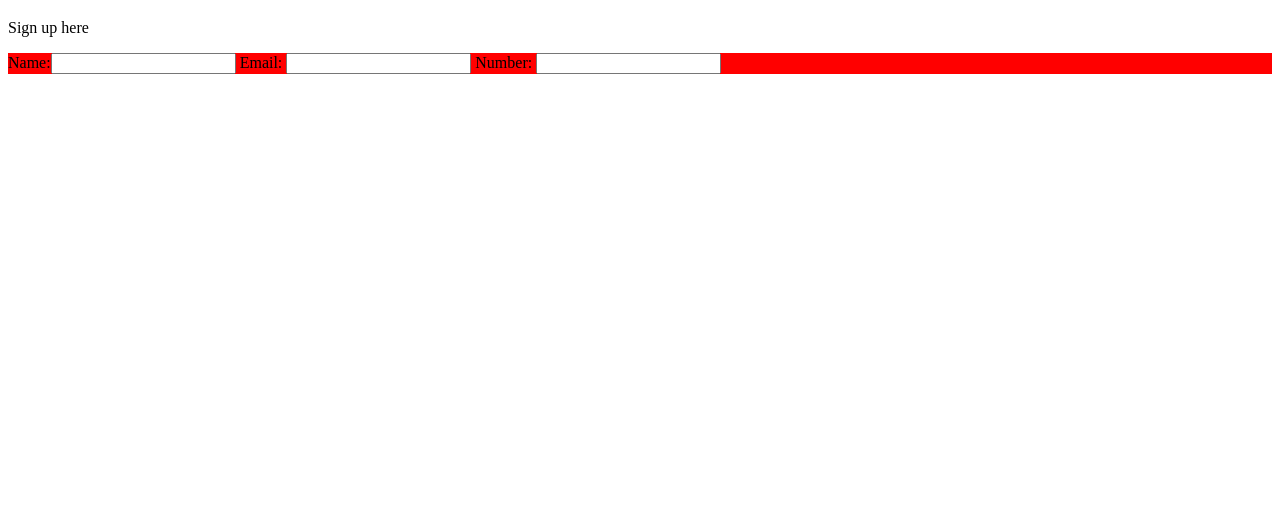
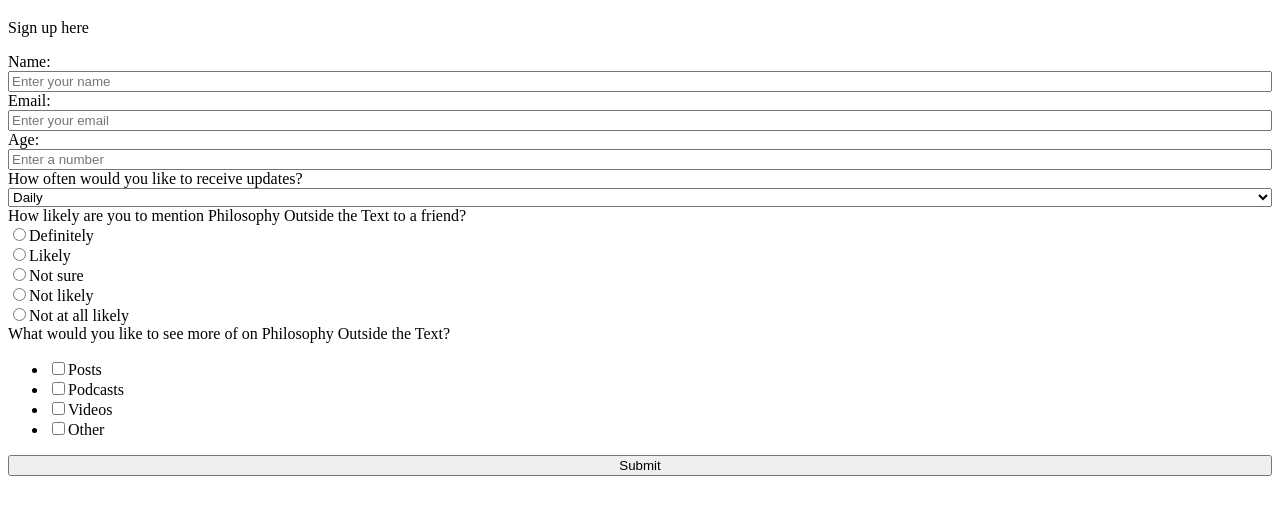
Before and after one commit to JacobArchambault/survey-form, a plain HTML site: page index.html in a window 1280 px wide. Shown: the part 61-576 px from the top of the page. Drawn offline with Linux system fonts and the light colour scheme.

Commit message:
Add radio buttons, checkboxes, flexbox

```diff
--- a/CSS/survey.css
+++ b/CSS/survey.css
@@ -1,3 +1,7 @@
+body {
+    max-width: 100%;
+}
 form {
-    background-color: red;
+    display: flex;
+    flex-direction: column;
 }
--- a/index.html
+++ b/index.html
@@ -10,26 +10,45 @@
         <main>
             <!-- DONE: User Story #1: I can see a title with id="title" in H1 sized text. -->
             <h1 id="title">Newsletter</h1>
-            <!-- DONE: User Story #2: I can see a short explanation with id="description" in P sized text. -->
             <p id="description">Sign up here</p>
             <!-- User Story #3: I can see a form with id="survey-form". -->
             <form id="survey-form">
-                <!-- DONE: User Story #4: Inside the form element, I am required to enter my name in a field with id="name". -->
-                <label id="name-label" for="name">Name:</label><input type="text"/>
-                <!-- User Story #5: Inside the form element, I am required to enter an email in a field with id="email". -->
+                <label id="name-label" for="name">Name:</label><input type="text" id="name" name="name" placeholder="Enter your name">
                 <!-- User Story #6: If I enter an email that is not formatted correctly, I will see an HTML5 validation error. -->
-                <label for="email" id="email-label">Email: </label><input type="text"/>
-                <!-- User Story #7: Inside the form, I can enter a number in a field with id="number". -->
-                <label for="number" id="number-label">Number: </label><input type="text"/>
+                <label for="email" id="email-label">Email:</label><input type="text" id="email" name="email" placeholder="Enter your email">
+                <!-- DONE: User Story #7: Inside the form, I can enter a number in a field with id="number". -->
                 <!-- User Story #8: If I enter non-numbers in the number input, I will see an HTML5 validation error. -->
                 <!-- User Story #9: If I enter numbers outside the range of the number input, which are defined by the min and max attributes, I will see an HTML5 validation error. -->
-                <!-- User Story #10: For the name, email, and number input fields inside the form I can see corresponding labels that describe the purpose of each field with the following ids: id="name-label", id="email-label", and id="number-label". -->
-                <!-- User Story #11: For the name, email, and number input fields, I can see placeholder text that gives me a description or instructions for each field. -->
-                <!-- User Story #12: Inside the form element, I can select an option from a dropdown that has a corresponding id="dropdown". -->
+                <!-- DONE: User Story #10: For the name, email, and number input fields inside the form I can see corresponding labels that describe the purpose of each field with the following ids: id="name-label", id="email-label", and id="number-label". -->
+                <label for="number" id="number-label">Age:</label><input type="number" id="number" name="number" min="0" max="125" placeholder="Enter a number">
+                <!-- DONE: User Story #11: For the name, email, and number input fields, I can see placeholder text that gives me a description or instructions for each field. -->
+                <!-- DONE: User Story #12: Inside the form element, I can select an option from a dropdown that has a corresponding id="dropdown". -->
+                <label for="dropdown">How often would you like to receive updates?</label>
+                <select id="dropdown" name="dropdown">
+                    <option disabled value>Select an option</option>
+                    <option value="daily">Daily</option>
+                    <option value="weekly">Weekly</option>
+                    <option value="monthly">Monthly</option>
+                    <option value="never">Never</option>
+                </select>
                 <!-- User Story #13: Inside the form element, I can select a field from one or more groups of radio buttons. Each group should be grouped using the name attribute. -->
-                <!-- User Story #14: Inside the form element, I can select several fields from a series of checkboxes, each of which must have a value attribute. -->
+                <label for="user-rating"> How likely are you to mention Philosophy Outside the Text to a friend?</label>
+                <label><input type="radio">Definitely</label>
+                <label><input type="radio">Likely</label>
+                <label><input type="radio">Not sure</label>
+                <label><input type="radio">Not likely</label>
+                <label><input type="radio">Not at all likely</label>
+                <!-- DONE: User Story #14: Inside the form element, I can select several fields from a series of checkboxes, each of which must have a value attribute. -->
+                <label>What would you like to see more of on Philosophy Outside the Text?</label>
+                <ul>
+                    <li><label><input type="checkbox" value="posts">Posts</label></li>
+                    <li><label><input type="checkbox" value="podcasts">Podcasts</label></li>
+                    <li><label><input type="checkbox" value="videos">Videos</label></li>
+                    <li><label><input type="checkbox" value="other">Other</label></li>
+                </ul>
                 <!-- User Story #15: Inside the form element, I am presented with a textarea at the end for additional comments. -->
-                <!-- User Story #16: Inside the form element, I am presented with a button with id="submit" to submit all my inputs. -->
+                <!-- DONE: User Story #16: Inside the form element, I am presented with a button with id="submit" to submit all my inputs. -->
+                <input type="submit">
             </form>
         </main>
         <footer>
```
